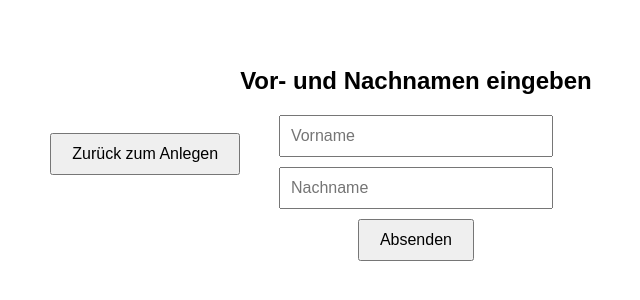
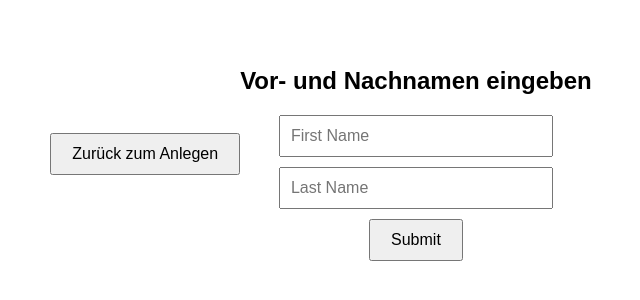
Before and after one commit to basti6670/ETUR, a plain HTML site: page src/website/websites/loeschen.html in a window 1280 px wide. Shown: the part 246-546 px from the top of the page, without its empty margins (319-959 px from the left). Drawn offline with Linux system fonts and the light colour scheme.

Commit message:
aöksdjf

```diff
--- a/src/website/websites/loeschen.html
+++ b/src/website/websites/loeschen.html
@@ -14,9 +14,9 @@
     <div class="container">
         <h2>Vor- und Nachnamen eingeben</h2>
         <form id="nameForm">
-            <input type="text" id="firstName" placeholder="Vorname" required><br>
-            <input type="text" id="lastName" placeholder="Nachname" required><br>
-            <button type="submit">Absenden</button>
+            <input type="text" id="firstName" placeholder="First Name" required><br>
+            <input type="text" id="lastName" placeholder="Last Name" required><br>
+            <button type="submit">Submit</button>
         </form>
     </div>
 </body>
@@ -72,12 +72,12 @@ function deleteFromXML(firstName, lastName) {
 
             elementsToDelete.forEach(function(element) {
                 element.parentNode.removeChild(element);
-                console.log('Element gelöscht:', element);
+                console.log('Deleted Client:', element);
             });
 
         })
         .catch(error => {
-            console.error('Fehler beim Laden der XML-Datei:', error);
+            console.error('Error:', error);
         });
 }
 </script>
```
